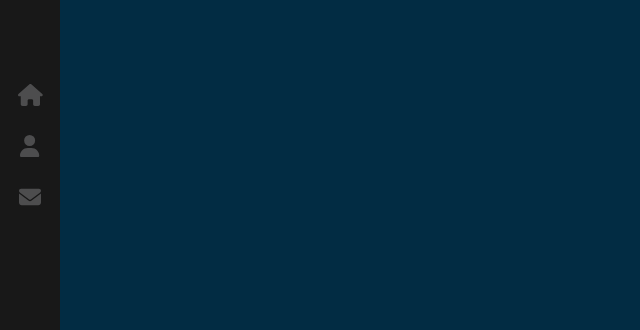
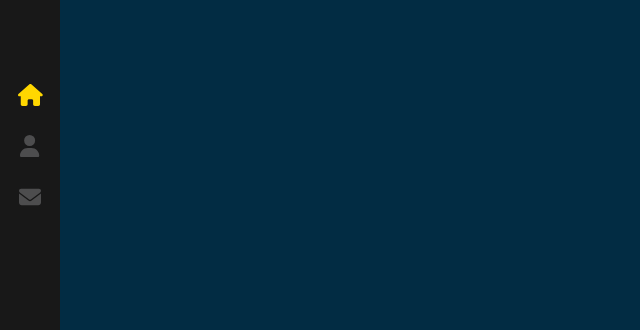
Before and after one commit to SumitB1412/Portfolio, a React (Create React App) app: page / in a window 1280 px wide. Shown: the part 210-540 px from the top of the page, without its empty margins (0-640 px from the left). Built offline with nearby package versions, Linux system fonts and the light colour scheme.

Commit message:
Update sidebar

```diff
--- a/src/components/SideBar/SideBar.scss
+++ b/src/components/SideBar/SideBar.scss
@@ -37,15 +37,83 @@
       position: relative;
       text-decoration: none;
     }
-    i{
-        transition: all 0.3s ease-out;
+    i {
+      transition: all 0.3s ease-out;
     }
-    &:hover{
-        color: #ffd700;
-        svg{
-            opacity: 0;
-        }
 
+    &:hover {
+      color: #ffd700;
+
+      svg {
+        opacity: 0;
+      }
+
+      &:after {
+        opacity: 1;
+      }
+    }
+
+    &:after {
+      content: '';
+      font-size: 9px;
+      letter-spacing: 2px;
+      position: absolute;
+      bottom: 0;
+      display: block;
+      width: 100%;
+      text-align: center;
+      opacity: 0;
+      -webkit-transition: all 0.3s ease-out;
+      transition: all 0.3s ease-out;
+    }
+
+    &:first-child {
+      &:after {
+        content: 'HOME';
+      }
+    }
+  }
+
+  a.about-link {
+    &:after {
+      content: 'ABOUT';
+    }
+  }
+
+  a.contact-link {
+    &:after {
+      content: 'CONTACT';
+    }
+  }
+
+  a.active {
+    svg {
+      color: #ffd700;
     }
   }
 }
+
+ul {
+  position: absolute;
+  bottom: 20px;
+  width: 100%;
+  display: block;
+  padding: 0;
+  list-style: none;
+  text-align: center;
+  margin: 0;
+
+  li {
+    a {
+      padding: 7px 0;
+      display: block;
+      font-size: 15px;
+      line-height: 16px;
+      color: #4d4d4e;
+
+      &:hover {
+        color: #ffd700;
+      }
+    }
+  }
+}
```
